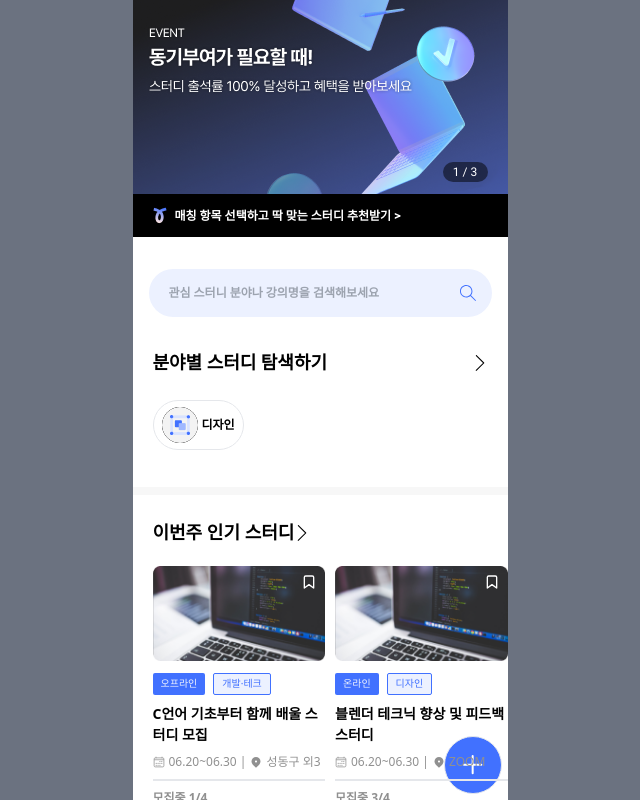
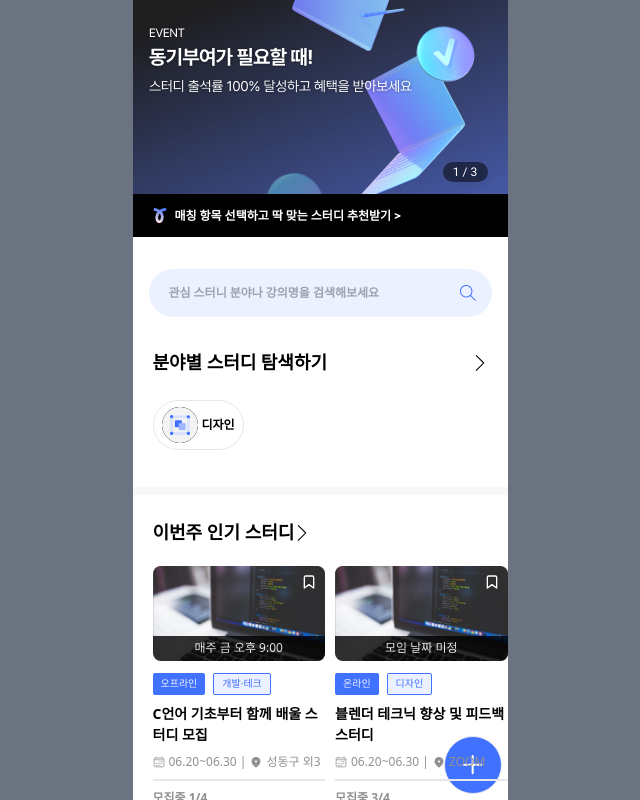
Before and after one commit to develop-13/sturing, a Next.js app: page /home in a window 1280 px wide. Shown: the top 800 px of the page, without its empty margins (320-960 px from the left). Built offline with nearby package versions, Linux system fonts and the light colour scheme.

Commit message:
study slider

```diff
--- a/src/components/Home/Study-Box.tsx
+++ b/src/components/Home/Study-Box.tsx
@@ -20,6 +20,7 @@ export default function Study_Box() {
             date: "06.20~06.30",
             location: "성동구 외3",
             state: "모집중 1/4",
+            schedule: "매주 금 오후 9:00",
         },
         {
             id: 2,
@@ -30,6 +31,7 @@ export default function Study_Box() {
             date: "06.20~06.30",
             location: "ZOOM",
             state: "모집중 3/4",
+            schedule: "모임 날짜 미정",
         },
         {
             id: 3,
@@ -40,6 +42,7 @@ export default function Study_Box() {
             date: "06.20~06.30",
             location: "ZOOM",
             state: "모집중 2/4",
+            schedule: "매주 수 오전 12:00",
         },
     ];
 
@@ -57,12 +60,17 @@ export default function Study_Box() {
                         <SwiperSlide key={slide.id}>
                             <div className="flex">
                                 <button className="flex flex-col h-auto w-[182px]">
+                                    <div className="flex items-end">
                                         <Image
                                             width={182}
                                             height={100}
                                             src={slide.src}
                                             alt=""
                                         />
+                                        <div className="flex absolute w-full h-[25px] bg-black rounded-b-lg opacity-80 text-white text-[12px] items-center justify-center">
+                                            {slide.schedule}
+                                        </div>
+                                    </div>
                                     <div className="flex absolute w-full justify-end items-end p-2">
                                         <FiBookmark className="text-white" />
                                     </div>
```
Lines whose indentation alone changed are shown as unchanged.
